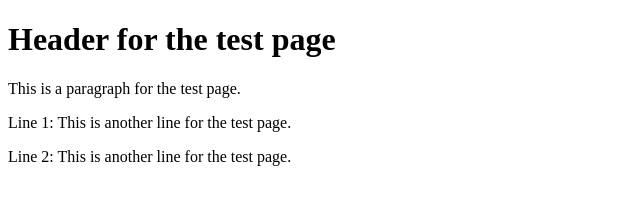
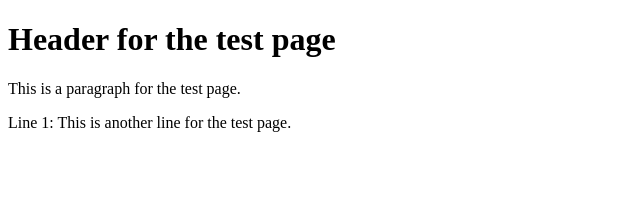
Before and after one commit to TomSocialnet/webdev, a plain HTML site: page index.html in a window 1280 px wide. Shown: the whole page, without its empty margins (0-640 px from the left). Drawn offline with Linux system fonts and the light colour scheme.

Commit message:
removed line 2

```diff
--- a/index.html
+++ b/index.html
@@ -9,7 +9,7 @@
 <p>This is a paragraph for the test page.</p>
 
 <p>Line 1: This is another line for the test page.</p>
-<p>Line 2: This is another line for the test page.</p>
+
 
 
 
```
